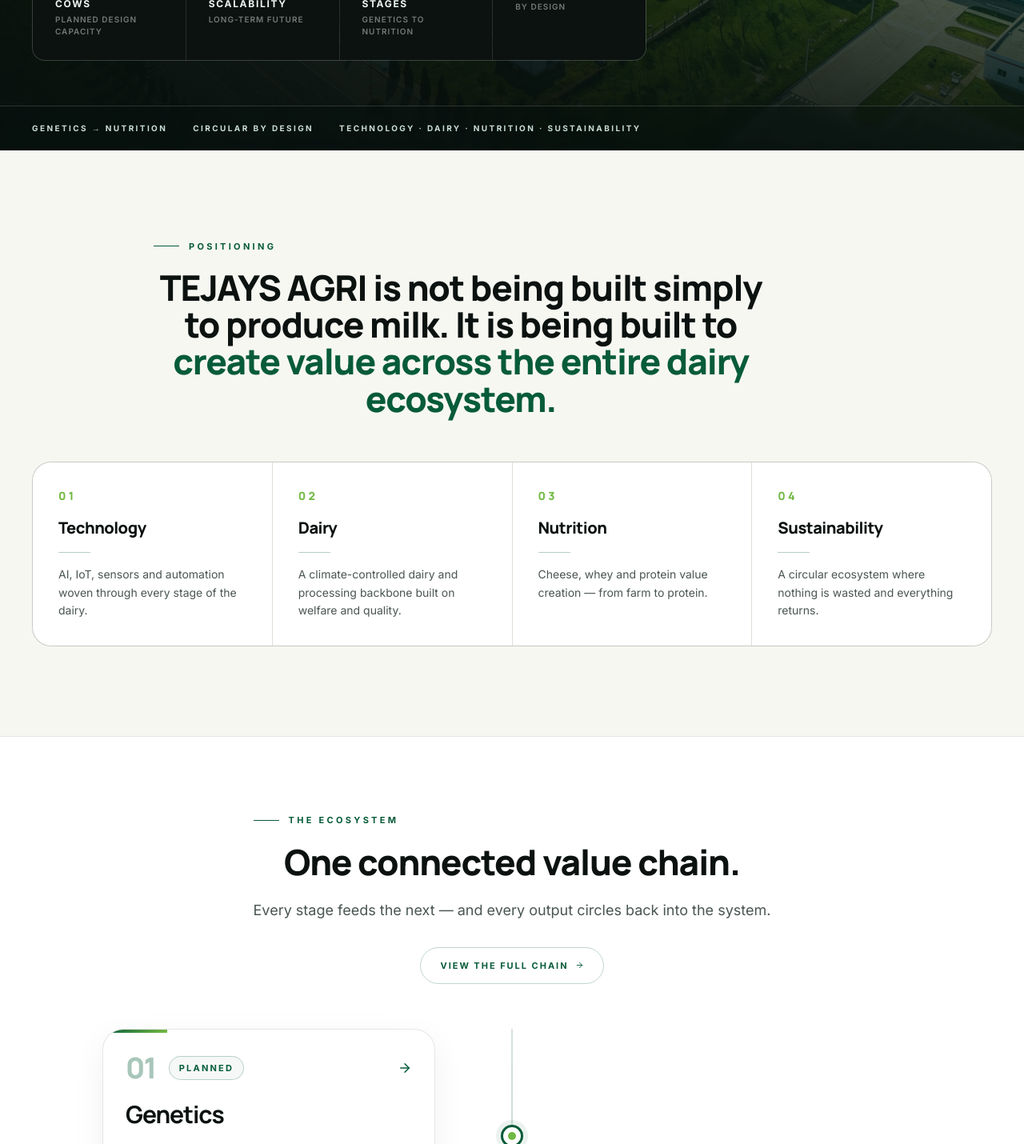
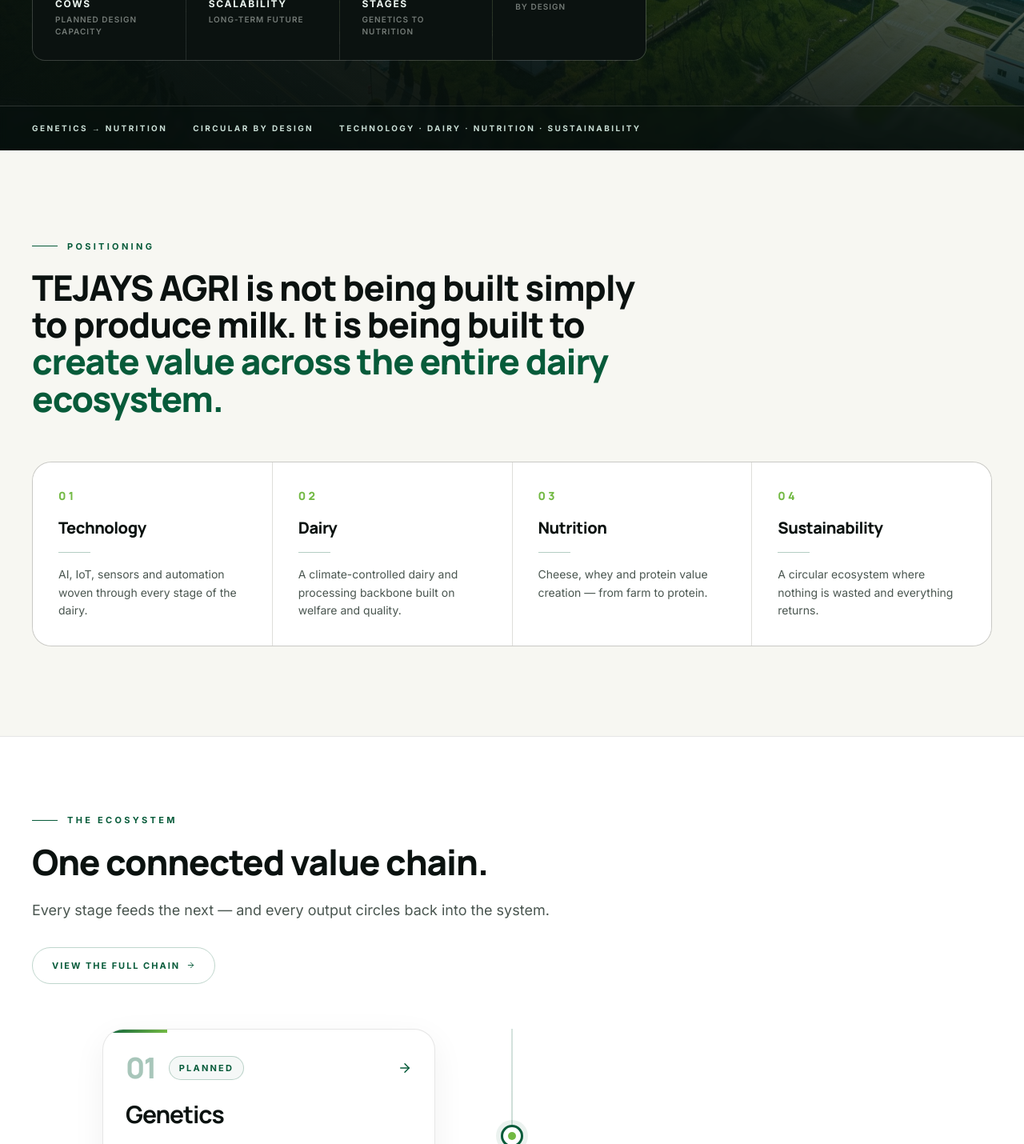
Before and after one commit to PixelCraft01/T-AGRI, a React (Vite) app: page / in a window 1280 px wide. Shown: the part 719-2149 px from the top of the page at 80% size. Built offline with nearby package versions, Linux system fonts and the light colour scheme.

Commit message:
Update website

```diff
--- a/src/pages/Contact.jsx
+++ b/src/pages/Contact.jsx
@@ -143,7 +143,7 @@
                 rel={c.href.startsWith('http') ? 'noopener noreferrer' : undefined}
                 data-aos="fade-up"
                 data-aos-delay={i * 80}
-                className="group rounded-2xl border border-line/10 bg-surface p-7 transition-all duration-300 hover:-translate-y-1 hover:border-brand/30 hover:shadow-card"
+                className={`group rounded-2xl border border-line/10 bg-surface p-7 transition-all duration-300 hover:-translate-y-1 hover:border-brand/30 hover:shadow-card ${i === 2 ? 'col-span-2 md:col-span-1' : ''}`}
               >
                 <span className="flex h-12 w-12 items-center justify-center rounded-xl bg-tint text-brand transition-colors duration-300 group-hover:bg-[#075B3A] group-hover:text-white">
                   <c.icon className="text-2xl" />
--- a/src/pages/Home.jsx
+++ b/src/pages/Home.jsx
@@ -187,12 +187,11 @@
       {/* =====================================================
           POSITIONING
       ===================================================== */}
-
       <section className="bg-pageBg">
         <div className="mx-auto w-full max-w-[1400px] px-4 py-20 sm:px-6 sm:py-24 lg:px-10 lg:py-28">
 
           {/* Heading */}
-          <div className="mx-auto max-w-4xl text-left lg:text-center">
+          <div className="mx-0 w-full max-w-4xl text-left">
             <SectionHeading
               align="left"
               eyebrow="Positioning"
@@ -249,7 +248,7 @@
       <section className="border-t border-line/10 bg-surface">
         <div className="mx-auto w-full max-w-[1400px] px-4 py-16 sm:px-6 sm:py-20 lg:px-10 lg:py-24">
 
-          <div className="flex flex-col gap-6 lg:items-center lg:text-center">
+          <div className="flex flex-col items-start gap-6 text-left">
 
             <SectionHeading
               eyebrow="The Ecosystem"
--- a/src/pages/Technology.jsx
+++ b/src/pages/Technology.jsx
@@ -261,7 +261,6 @@
           </div>
         </div>
       </section>
-
       {/* =====================================================
           SENSING LAYERS
       ===================================================== */}
@@ -341,7 +340,6 @@
 
         </div>
       </section>
-
       {/* =====================================================
           MONITORING
       ===================================================== */}
@@ -429,7 +427,6 @@
           </div>
         </div>
       </section>
-
       {/* =====================================================
           AI COMMAND CENTRE
       ===================================================== */}
```
